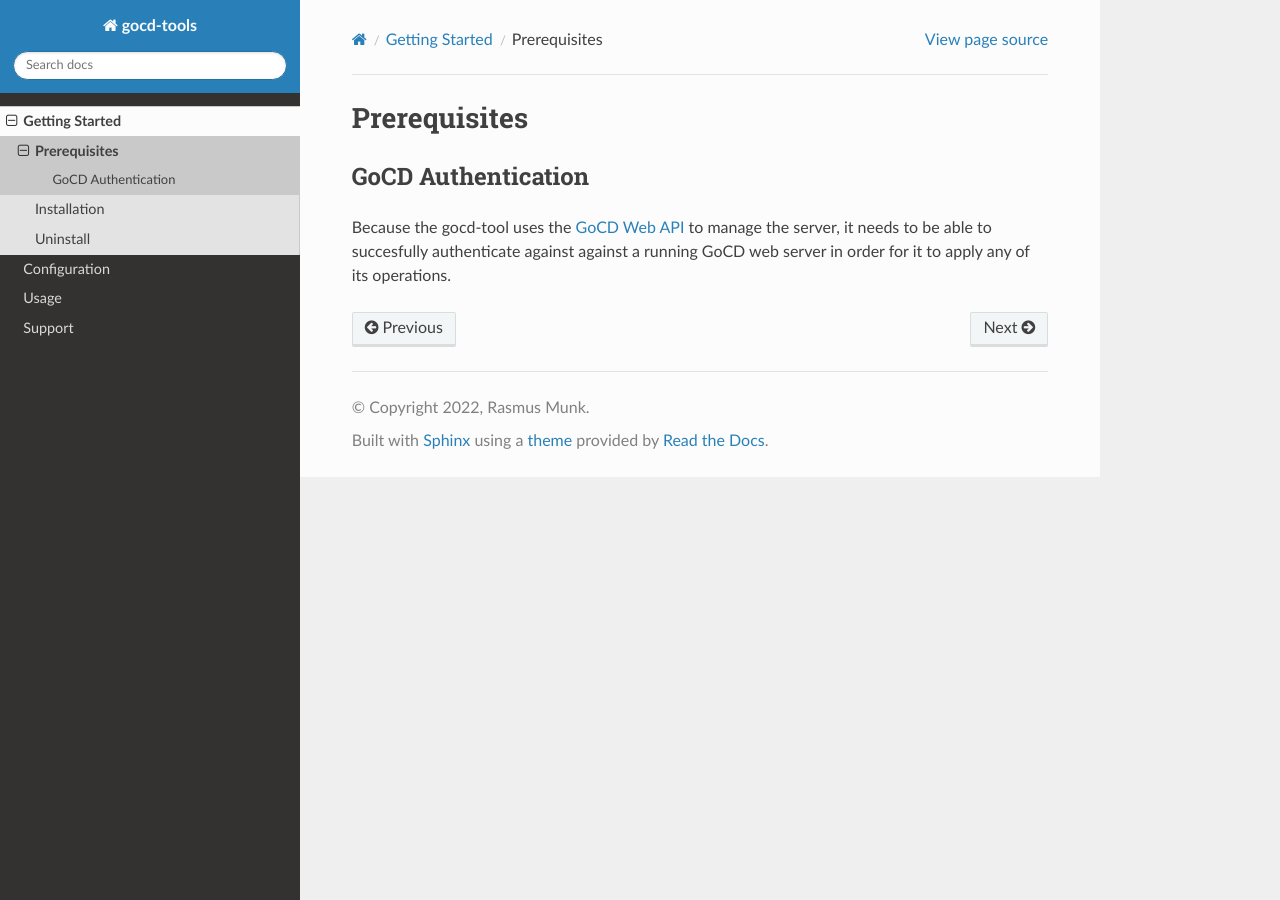
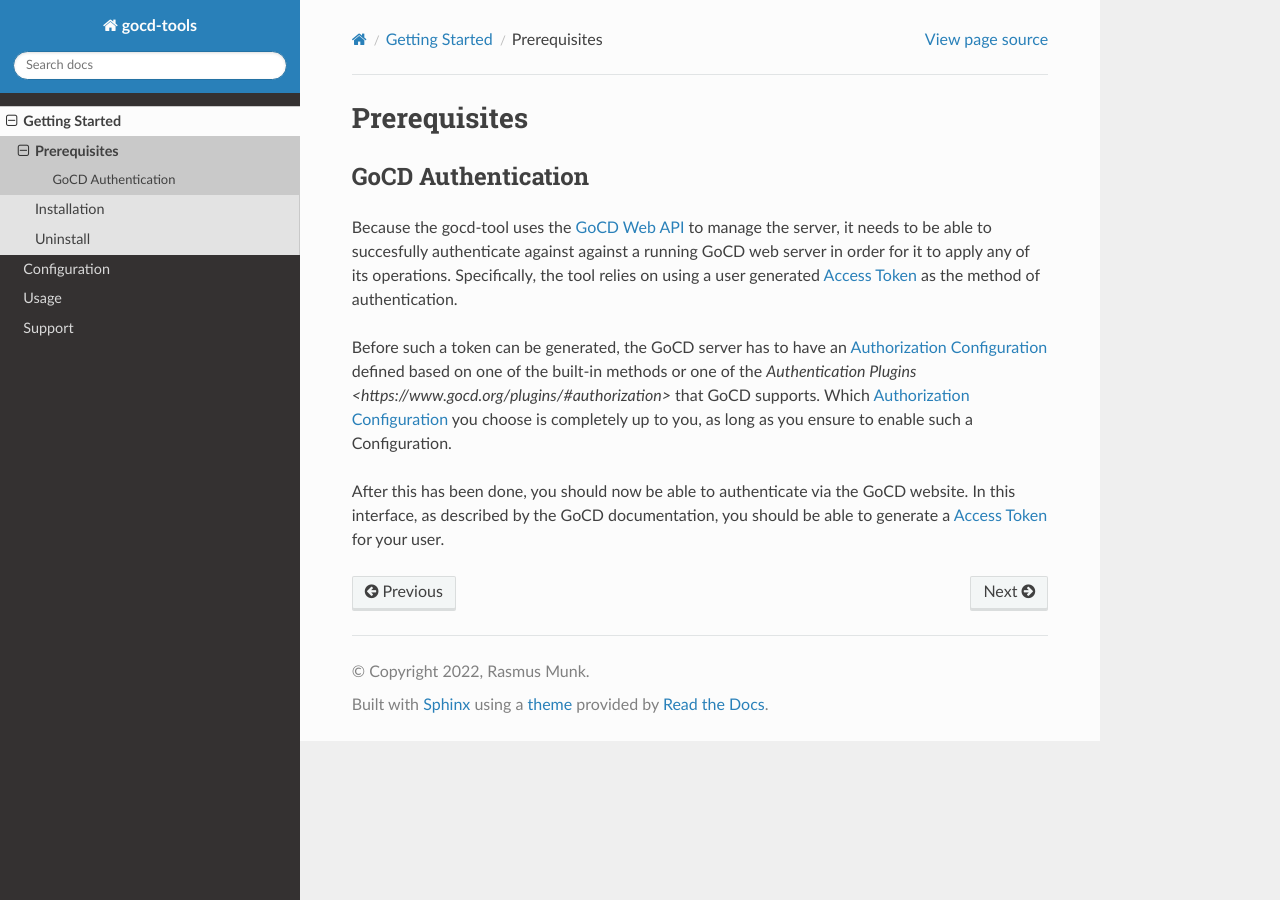
Before and after one commit to rasmunk/gocd-tools, a Sphinx documentation site: the page built from docs/source/sections/getting-started/prerequisites.rst, in a window 1280 px wide. Built offline with Sphinx 7.4.7 and the Read the Docs theme 2.0.0, drawn with Linux system fonts in a browser that asks for light colours.

Commit message:
More docs descriptions

```diff
--- a/docs/source/index.rst
+++ b/docs/source/index.rst
@@ -8,7 +8,7 @@
 
 Gocd-tools is a tool for automating several management tasks for the `GoCD <https://www.gocd.org>`_ server.
 This includes the configuration and cleanup of server configurations, including `Pipelines <https://docs.gocd.org/current/configuration/pipelines.html>`_, `Config Repositories <https://docs.gocd.org/current/advanced_usage/config_repo.html>`_, `Templates <https://docs.gocd.org/current/configuration/pipeline_templates.html>`_, and beyond.
-The total list of currently supported server configuration management can be seen in :ref:`supported types <sections/support/types>`:.
+The total list of currently supported server configuration management can be seen in `Supported Types`:.
 
 To get proper started, please have a look at the Gettings Started section.
 
--- a/docs/source/sections/getting-started/prerequisites.rst
+++ b/docs/source/sections/getting-started/prerequisites.rst
@@ -5,3 +5,10 @@
 -------------------
 
 Because the gocd-tool uses the `GoCD Web API <https://api.gocd.org/current/>`_ to manage the server, it needs to be able to succesfully authenticate against against a running GoCD web server in order for it to apply any of its operations.
+Specifically, the tool relies on using a user generated `Access Token <https://docs.gocd.org/current/configuration/access_tokens.html>`_ as the method of authentication.
+
+Before such a token can be generated, the GoCD server has to have an `Authorization Configuration <https://docs.gocd.org/current/configuration/dev_authentication.html>`_ defined based on one of the built-in methods or one of the `Authentication Plugins <https://www.gocd.org/plugins/#authorization>` that GoCD supports.
+Which `Authorization Configuration <https://docs.gocd.org/current/configuration/dev_authentication.html>`_ you choose is completely up to you, as long as you ensure to enable such a Configuration.
+
+After this has been done, you should now be able to authenticate via the GoCD website. In this interface, as described by the
+GoCD documentation, you should be able to generate a `Access Token <https://docs.gocd.org/current/configuration/access_tokens.html>`_ for your user.
--- a/docs/source/sections/support/types.rst
+++ b/docs/source/sections/support/types.rst
@@ -1,5 +1,5 @@
-Types
-=====
+Supported Types
+===============
 
 Which types the tool support, is defined by how many of the objects and operations in the `GoCD API <https://api.gocd.org/current/#introduction>`_ I have gotten around to implement. Currently, the tools supports configuring the following types.
 
```
Also changed, not shown: docs/README.rst.
